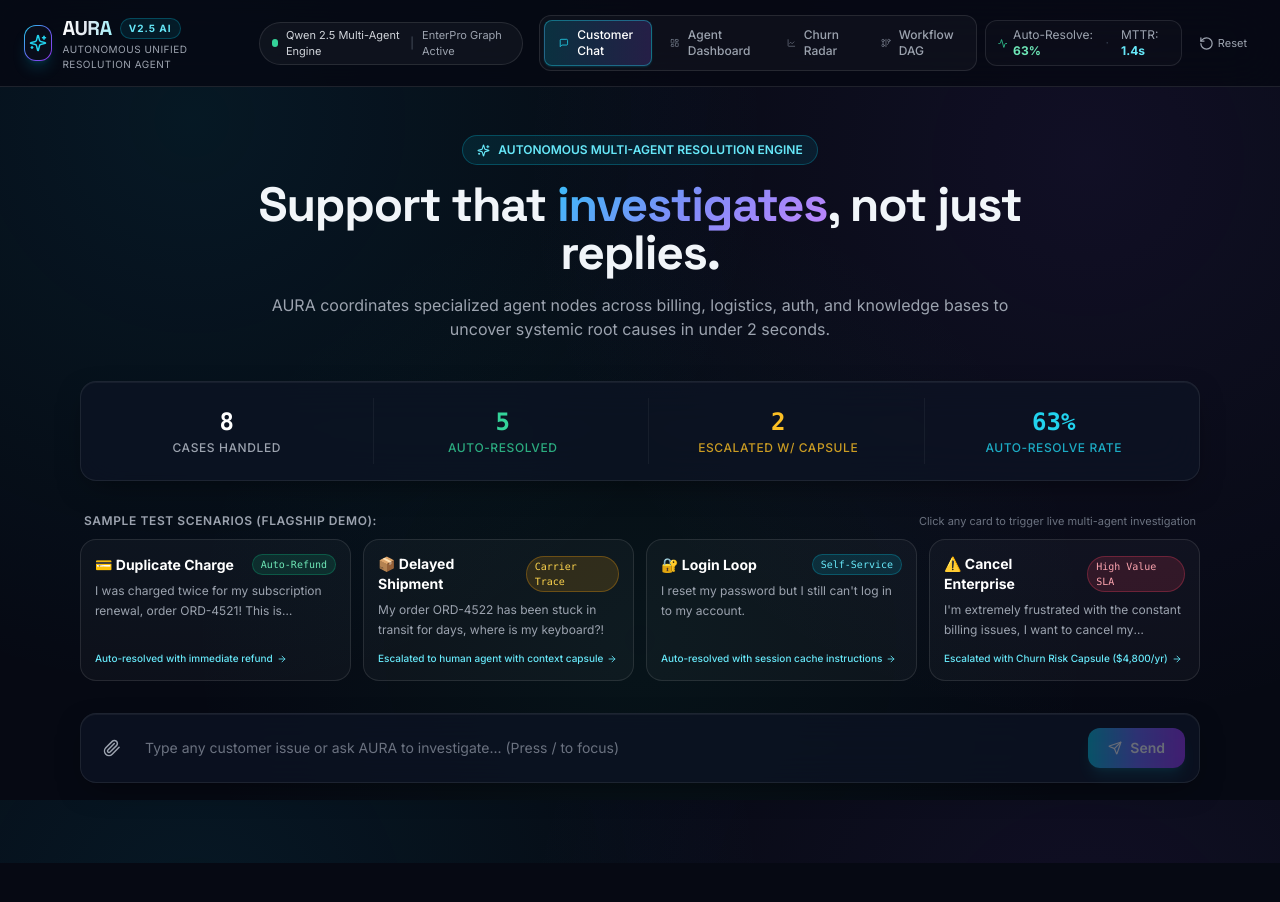
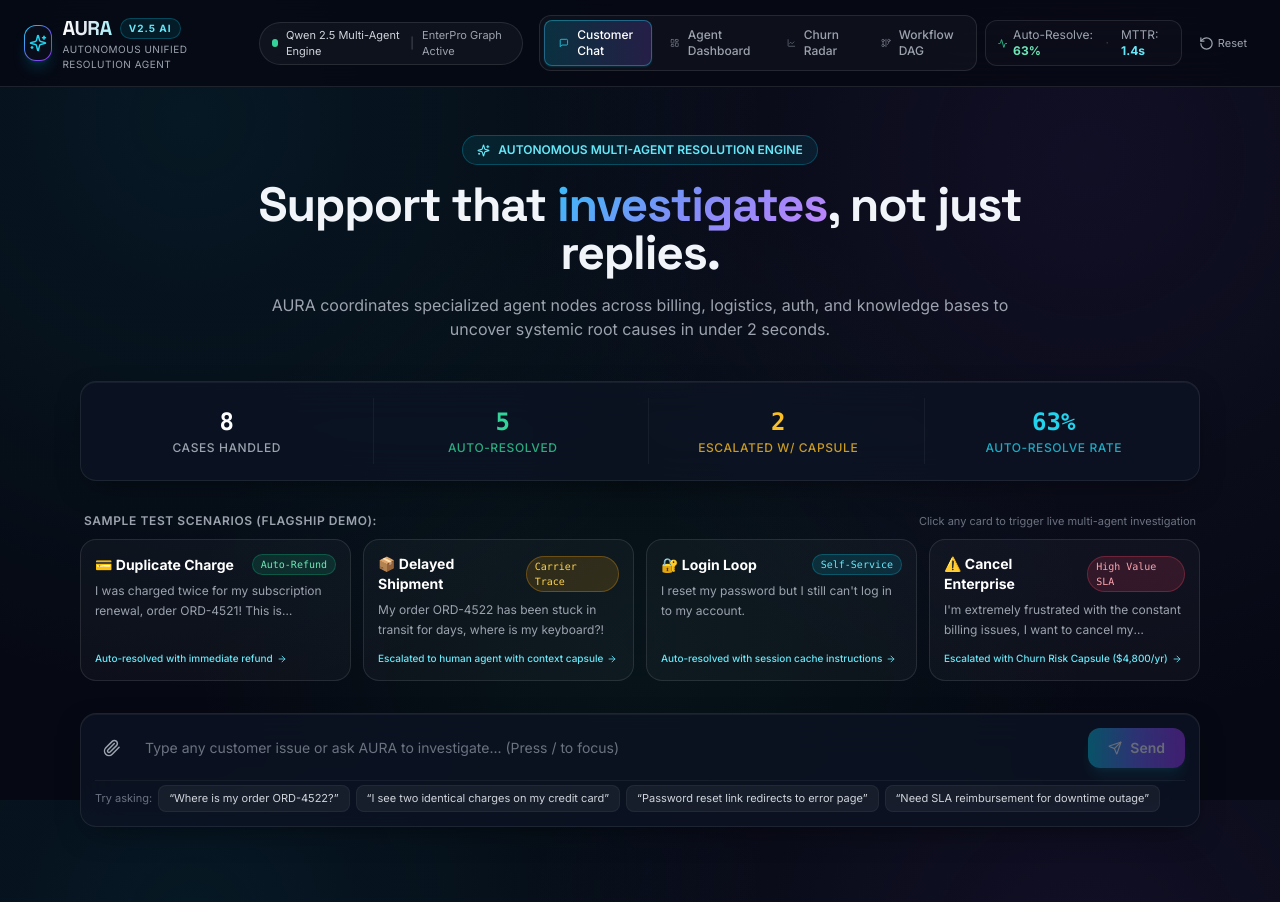
Before and after one commit to Shashankcodelover/AURA-customer-support, a Next.js app: page / in a window 1280 px wide. Shown: the top 902 px of the page. Before the commit the page ends 863 px from the top, so only its background shows below. Built offline with nearby package versions, Linux system fonts and the light colour scheme.

Commit message:
feat(chat): add dynamic inquiry suggestions and 1-click audit dossier export

```diff
--- a/app/page.tsx
+++ b/app/page.tsx
@@ -8,7 +8,23 @@ import AgentNetworkDiagram from '@/components/AgentNetworkDiagram';
 import EvidencePanel from '@/components/EvidencePanel';
 import ConfidenceGauge from '@/components/ConfidenceGauge';
 import { InvestigationResult, ReasoningStep, ConversationTurn } from '@/lib/types';
-import { Send, Sparkles, Paperclip, X, MessageSquareText, RotateCcw, ArrowRight, CheckCircle2, AlertTriangle, ShieldCheck, Zap, Bot } from 'lucide-react';
+import {
+  Send,
+  Sparkles,
+  Paperclip,
+  X,
+  MessageSquareText,
+  RotateCcw,
+  ArrowRight,
+  CheckCircle2,
+  AlertTriangle,
+  ShieldCheck,
+  Zap,
+  Bot,
+  Copy,
+  Check,
+  Download,
+} from 'lucide-react';
 
 const SCENARIOS = [
   {
@@ -49,6 +65,13 @@ const SCENARIOS = [
   },
 ];
 
+const SUGGESTIONS = [
+  'Where is my order ORD-4522?',
+  'I see two identical charges on my credit card',
+  'Password reset link redirects to error page',
+  'Need SLA reimbursement for downtime outage',
+];
+
 export default function Home() {
   const { addCapsule, addTicketRecord, pushToast, tickets } = useAppState();
   const [input, setInput] = useState('');
@@ -59,6 +82,7 @@ export default function Home() {
   const [revealedSteps, setRevealedSteps] = useState<ReasoningStep[]>([]);
   const [attachedImage, setAttachedImage] = useState<string | null>(null);
   const [conversation, setConversation] = useState<ConversationTurn[]>([]);
+  const [copiedDossier, setCopiedDossier] = useState(false);
 
   const inputRef = useRef<HTMLInputElement>(null);
 
@@ -157,9 +181,28 @@ export default function Home() {
     setAttachedImage(null);
   }
 
+  function handleCopyDossier() {
+    if (!result) return;
+    navigator.clipboard.writeText(JSON.stringify(result, null, 2));
+    setCopiedDossier(true);
+    pushToast('📋 Investigation dossier copied to clipboard', 'info');
+    setTimeout(() => setCopiedDossier(false), 2000);
+  }
+
+  function handleDownloadDossier() {
+    if (!result) return;
+    const data = JSON.stringify(result, null, 2);
+    const blob = new Blob([data], { type: 'application/json' });
+    const url = URL.createObjectURL(blob);
+    const a = document.createElement('a');
+    a.href = url;
+    a.download = `aura-dossier-${result.category.toLowerCase()}-${Date.now()}.json`;
+    a.click();
+    pushToast('📥 Downloaded investigation audit JSON', 'success');
+  }
+
   return (
     <div className="space-y-8 pb-12">
-
       {/* Hero Section */}
       <section className="text-center space-y-4 pt-4 pb-2 max-w-3xl mx-auto">
         <div className="inline-flex items-center gap-2 px-3.5 py-1.5 rounded-full bg-cyan-500/10 border border-cyan-500/30 text-xs font-semibold text-cyan-300">
@@ -172,7 +215,8 @@ export default function Home() {
         </h1>
 
         <p className="text-gray-400 text-sm sm:text-base leading-relaxed">
-          AURA coordinates specialized agent nodes across billing, logistics, auth, and knowledge bases to uncover systemic root causes in under 2 seconds.
+          AURA coordinates specialized agent nodes across billing, logistics, auth, and knowledge bases to uncover systemic
+          root causes in under 2 seconds.
         </p>
       </section>
 
@@ -323,6 +367,23 @@ export default function Home() {
             )}
           </button>
         </div>
+
+        {/* Dynamic Suggestion Pills */}
+        <div className="flex items-center gap-1.5 overflow-x-auto pt-1 text-[11px] text-gray-400 border-t border-white/5">
+          <span className="text-gray-500 shrink-0">Try asking:</span>
+          {SUGGESTIONS.map((sug) => (
+            <button
+              key={sug}
+              onClick={() => {
+                setInput(sug);
+                inputRef.current?.focus();
+              }}
+              className="px-2.5 py-1 rounded-lg bg-white/5 hover:bg-white/10 text-gray-300 hover:text-cyan-300 transition whitespace-nowrap border border-white/5"
+            >
+              &ldquo;{sug}&rdquo;
+            </button>
+          ))}
+        </div>
       </div>
 
       {/* Live Investigation Pipeline Panel */}
@@ -354,19 +415,25 @@ export default function Home() {
 
       {/* Resolution & Context Capsule Showcase Card */}
       {showFinal && result && (
-        <div className={`glass-card p-6 border-2 animate-fadeIn ${
-          result.decision === 'auto-resolve' ? 'border-emerald-500/50 bg-emerald-950/20' : 'border-amber-500/50 bg-amber-950/20'
-        }`}>
+        <div
+          className={`glass-card p-6 border-2 animate-fadeIn ${
+            result.decision === 'auto-resolve'
+              ? 'border-emerald-500/50 bg-emerald-950/20'
+              : 'border-amber-500/50 bg-amber-950/20'
+          }`}
+        >
           <div className="flex flex-col sm:flex-row gap-5 items-start sm:items-center justify-between">
             <div className="flex items-center gap-4">
               <ConfidenceGauge value={result.confidence} />
               <div className="space-y-1">
                 <div className="flex items-center gap-2">
-                  <span className={`text-xs px-2.5 py-0.5 rounded-full font-bold uppercase tracking-wider border ${
+                  <span
+                    className={`text-xs px-2.5 py-0.5 rounded-full font-bold uppercase tracking-wider border ${
                       result.decision === 'auto-resolve'
                         ? 'bg-emerald-500/20 text-emerald-300 border-emerald-500/40'
                         : 'bg-amber-500/20 text-amber-300 border-amber-500/40'
-                  }`}>
+                    }`}
+                  >
                     {result.decision === 'auto-resolve' ? '✔ AUTO-RESOLVED' : '🤝 HUMAN ESCALATION REQUIRED'}
                   </span>
                   <span className="text-xs text-gray-400 font-mono">Category: {result.category}</span>
@@ -374,6 +441,23 @@ export default function Home() {
                 <h3 className="font-display text-lg font-bold text-white">{result.rootCause}</h3>
               </div>
             </div>
+
+            <div className="flex items-center gap-2">
+              <button
+                onClick={handleCopyDossier}
+                title="Copy Investigation JSON"
+                className="p-2 rounded-xl bg-white/5 hover:bg-white/10 border border-white/10 text-gray-300 hover:text-white transition text-xs flex items-center gap-1"
+              >
+                {copiedDossier ? <Check size={14} className="text-emerald-400" /> : <Copy size={14} />}
+              </button>
+
+              <button
+                onClick={handleDownloadDossier}
+                title="Download Investigation Audit Dossier"
+                className="p-2 rounded-xl bg-white/5 hover:bg-white/10 border border-white/10 text-gray-300 hover:text-white transition text-xs flex items-center gap-1"
+              >
+                <Download size={14} />
+              </button>
 
               {result.decision !== 'auto-resolve' && (
                 <Link
@@ -385,6 +469,7 @@ export default function Home() {
                 </Link>
               )}
             </div>
+          </div>
 
           <div className="mt-4 pt-4 border-t border-white/10 text-sm leading-relaxed text-gray-200 bg-black/20 p-3.5 rounded-xl">
             <div className="text-[11px] uppercase tracking-wider text-gray-400 font-bold mb-1">
@@ -394,7 +479,6 @@ export default function Home() {
           </div>
         </div>
       )}
-
     </div>
   );
 }
```
Lines whose indentation alone changed are shown as unchanged.
